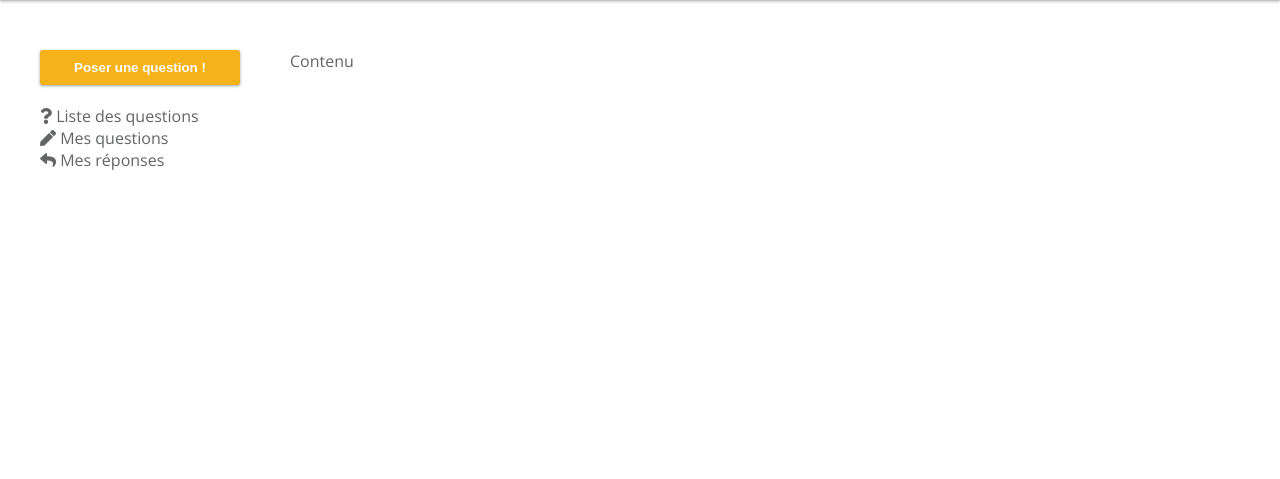
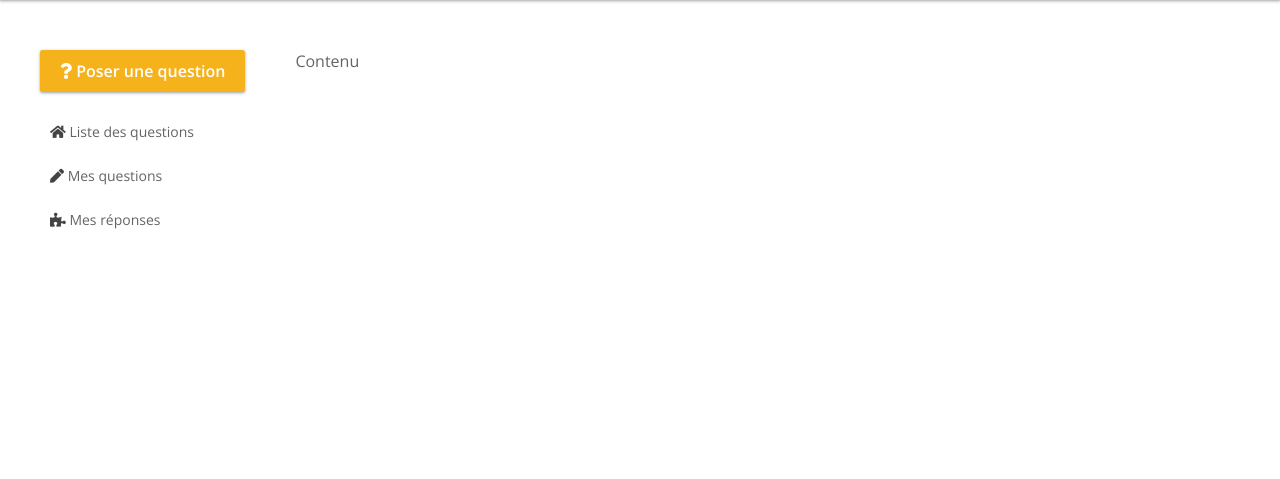
Before and after one commit to trentindev/roqua2, a Symfony app: template templates/base.html.twig in a window 1280 px wide. Shown: the part 108-587 px from the top of the page. Run offline with Twig, Linux system fonts and the light colour scheme; the template is opened without the code that fills it, so the values that code supplies are empty; some libraries are stand-ins or nearby versions.

Commit message:
sidebar and sidebar css modifications

```diff
--- a/public/css/style.css
+++ b/public/css/style.css
@@ -44,6 +44,11 @@ h3,
 h4,
 h5 {
   color: var(--color-dark);
+}
+
+a {
+  color: inherit;
+  text-decoration: none;
 }
 
 /* flex */
@@ -146,6 +151,24 @@ h5 {
 .sidebar {
   min-width: 200px;
 }
+/* sidebar */
+
+.sidebar-nav a {
+  display: block;
+  padding: 10px;
+  cursor: pointer;
+  margin-bottom: 5px;
+  font-size: var(--font-size-small);
+}
+
+.sidebar-nav a:hover {
+  opacity: 0.8;
+  transition: opacity 0.4s;
+}
+
+.sidebar-nav a i {
+  color: var(--color-dark);
+}
 
 /* Boutons */
 .btn {
--- a/templates/partials/_sidebar.html.twig
+++ b/templates/partials/_sidebar.html.twig
@@ -1,20 +1,21 @@
 <div class="sidebar d-flex flex-column mr-50">
-	<button class="btn btn-primary btn-icon-primary">
-		<span>
-			Poser une question ! </span>
-	</button>
+  <a href="{{ path('question_form') }}" class="btn btn-primary btn-icon-primary">
+  <i class="fas fa-question mr-5"></i>
+  <span>Poser une question</span>
+  </a>
   <ul class="sidebar-nav py-20">
-		<li class="active">
-			<i class="fas fa-question mr-5"></i>
+  {# On ajoute la classe active uniquement si nous sommes sur la liste des questions (donc si nous sommes sur la route home). #}
+  <a href="{{ path('home') }}" {% if app.request.pathinfo == path('home') %} class="active" {% endif %}>
+    <i class="fas fa-home mr-5"></i>
     Liste des questions
-		</li>
-		<li>
+  </a>
+  <a href="#">
     <i class="fas fa-pen mr-5"></i>
     Mes questions
-		</li>
-		<li>
-			<i class="fas fa-reply mr-5"></i>
+  </a>
+  <a href="#">
+    <i class="fas fa-puzzle-piece mr-5"></i>
     Mes réponses
-		</li>
+  </a>
   </ul>
 </div>
```
Lines whose indentation alone changed are shown as unchanged.
